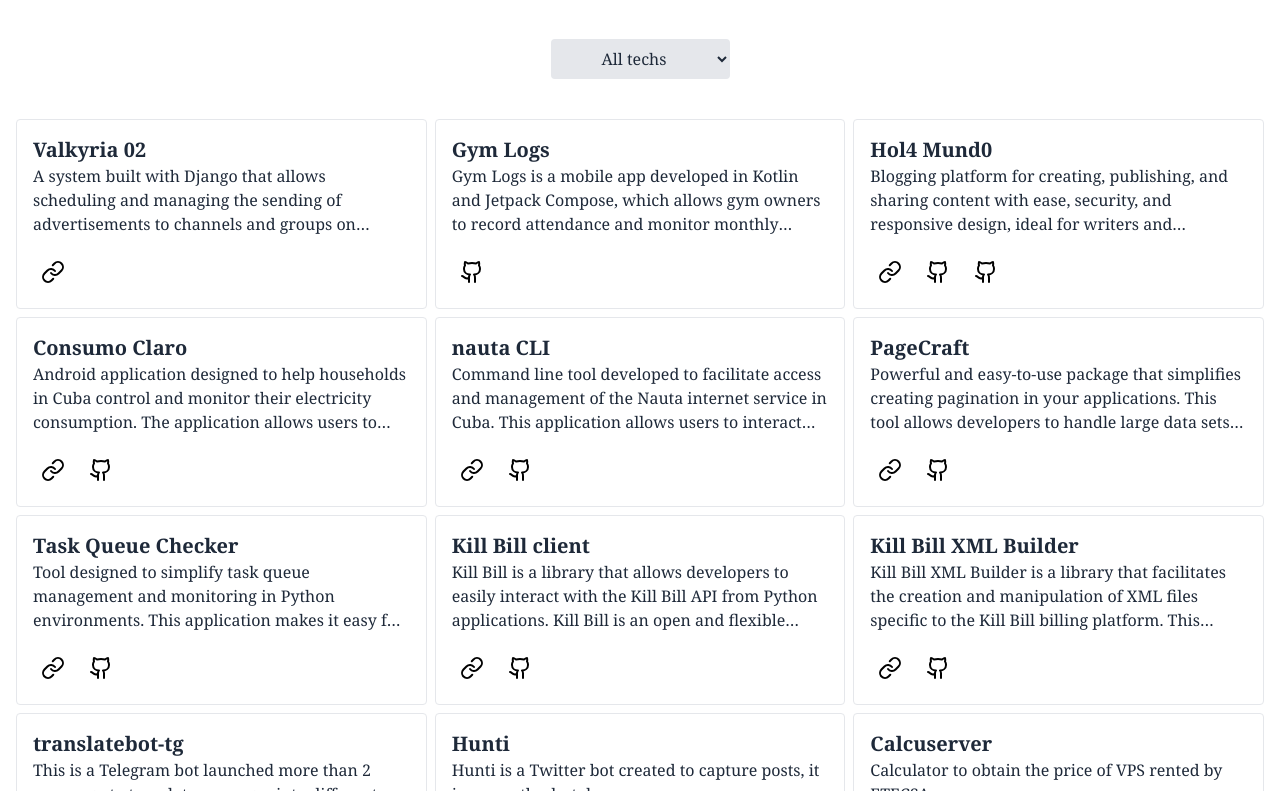
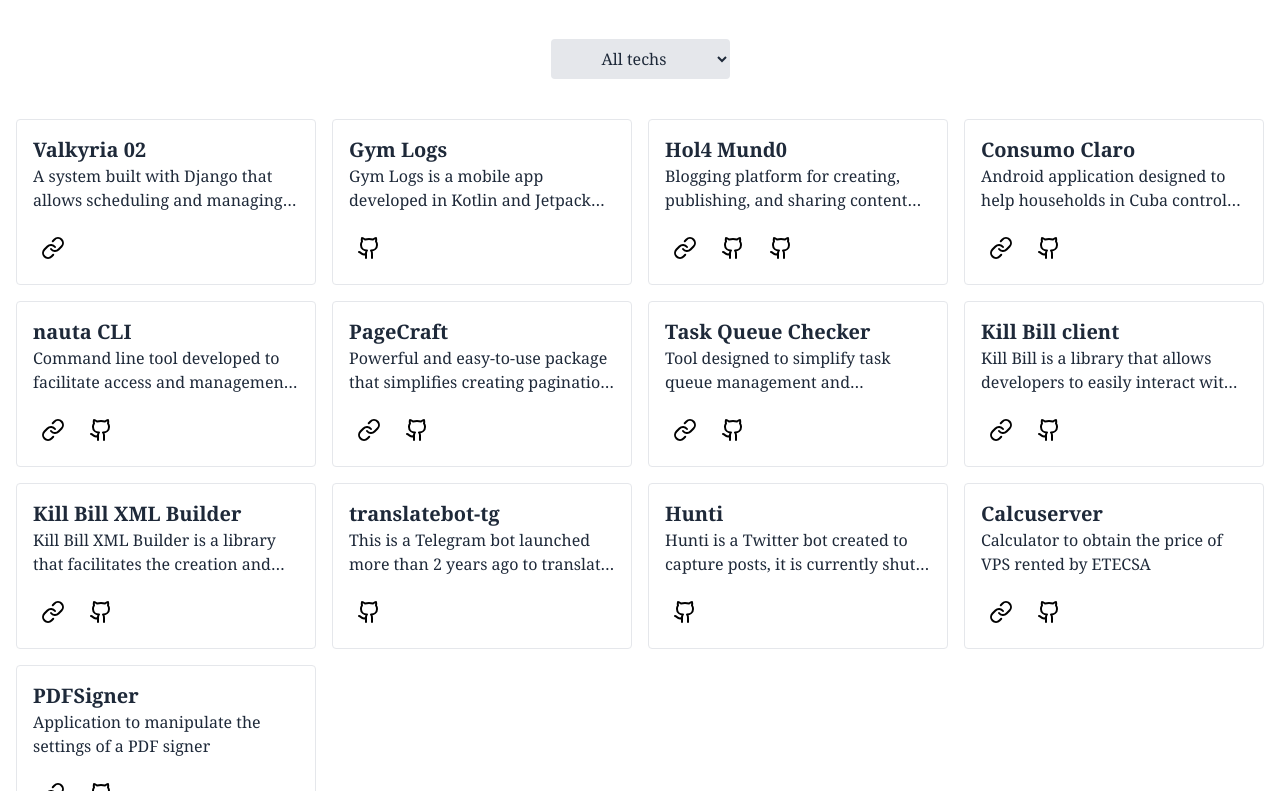
Before and after one commit to raulodev/portfolio, a Next.js app: page / in a window 1280 px wide. Shown: the part 849-1640 px from the top of the page. Built offline with nearby package versions, Linux system fonts and the light colour scheme.

Commit message:
update styles

```diff
--- a/app/components/Card.tsx
+++ b/app/components/Card.tsx
@@ -16,7 +16,7 @@
     >
       <div>
         <p className="text-xl font-bold">{project.name}</p>
-        <p className="line-clamp-3">{project.description}</p>
+        <p className="line-clamp-2">{project.description}</p>
       </div>
 
       <div className="flex items-center justify-start gap-2">
--- a/app/page.tsx
+++ b/app/page.tsx
@@ -83,7 +83,7 @@
         </select>
       </div>
 
-      <div className="grid grid-cols-1 sm:grid-cols-2 xl:grid-cols-3 gap-2">
+      <div className="grid grid-cols-1 sm:grid-cols-2 lg:grid-cols-3 xl:grid-cols-4 gap-4">
         {tech !== "All techs"
           ? projects
               .filter((project) =>
```
